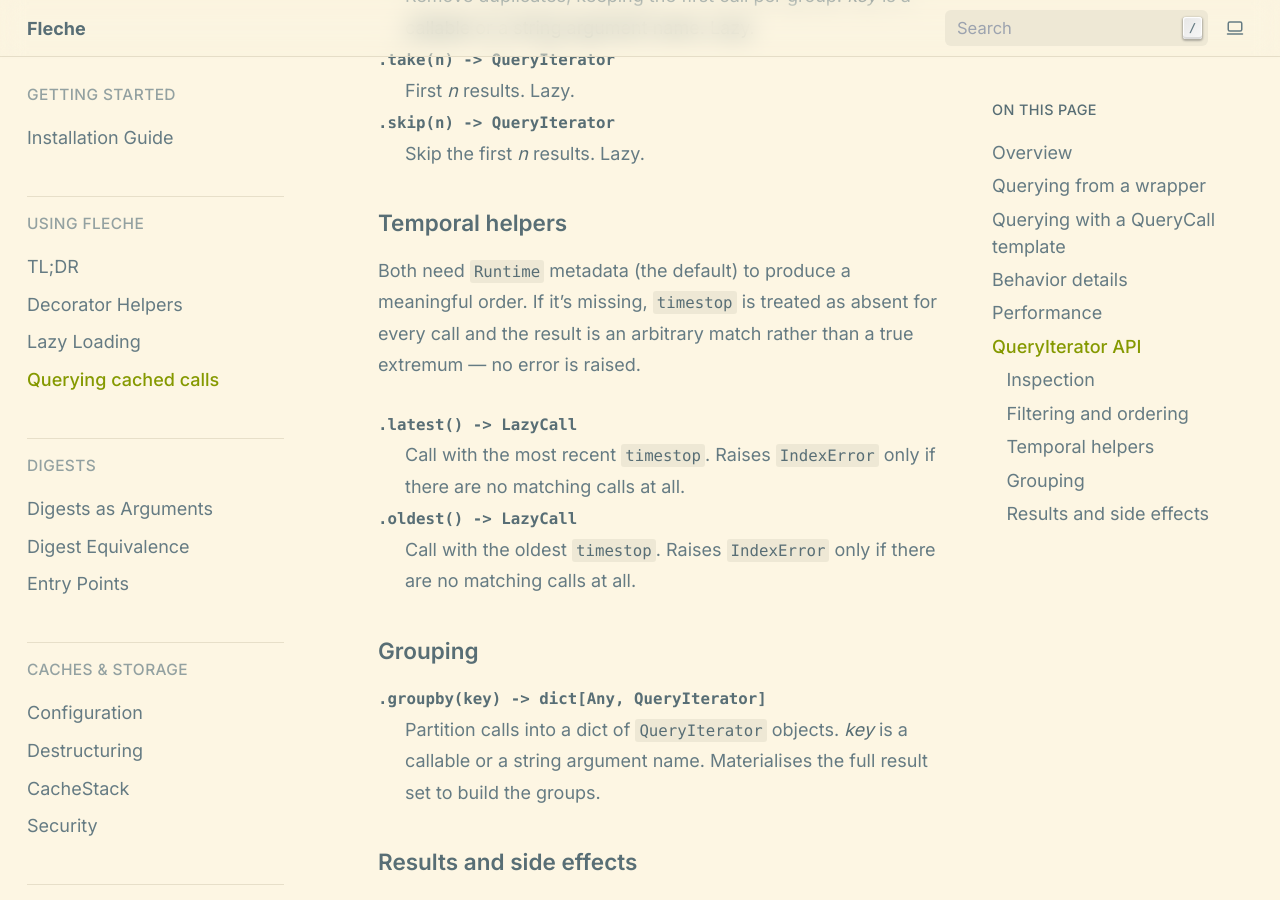
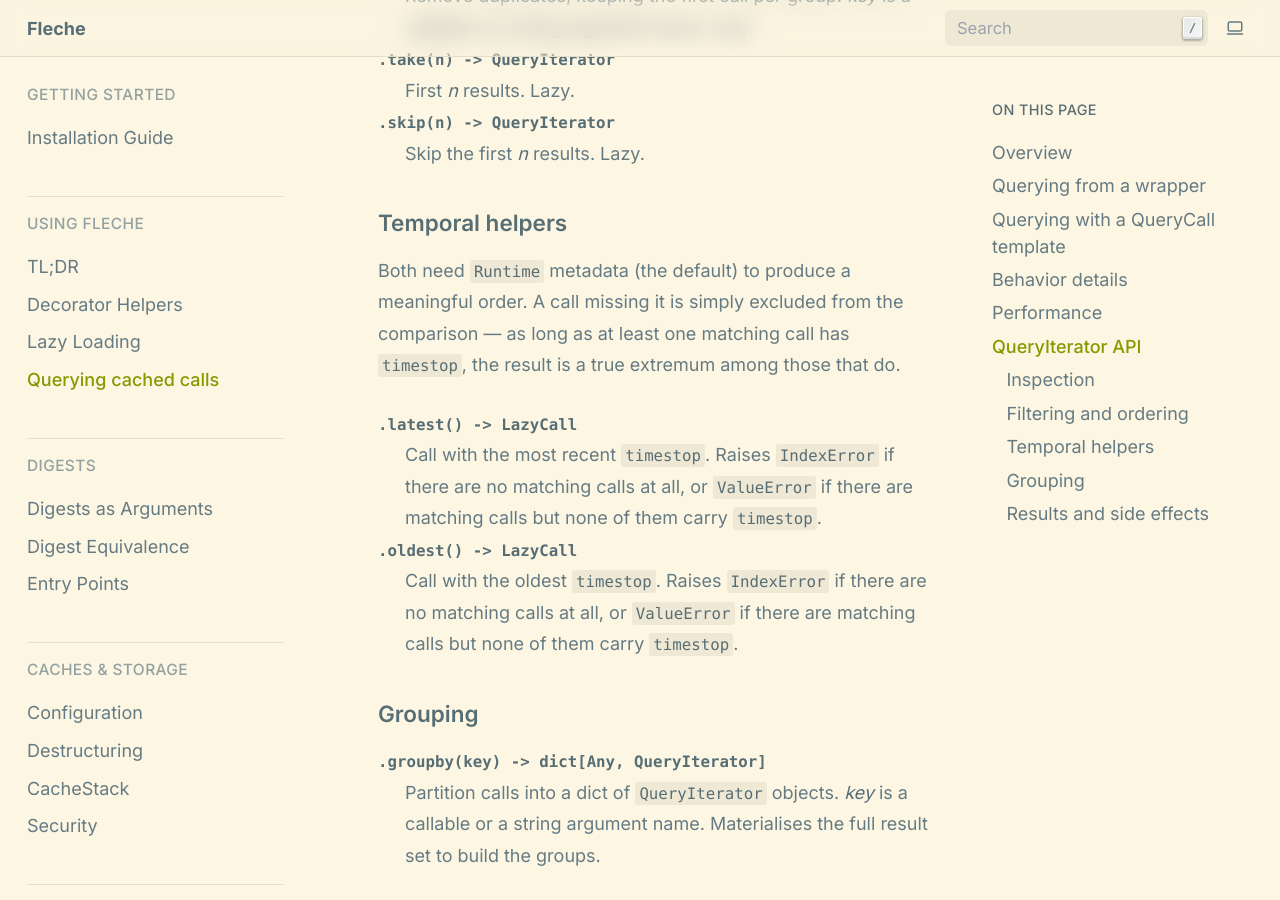
Before and after one commit to pmrv/fleche, a Sphinx documentation site: the page built from docs/usage/query.rst, in a window 1280 px wide and 900 px high, scrolled down 4023 px. Built offline with Sphinx 7.4.7, drawn with Linux system fonts in a browser that asks for light colours; pages that are not in the unit, such as notebooks, are missing from menus.

Commit message:
docs(query): update latest()/oldest() wording for the new ValueError
Rebased onto main now that #894 landed. That PR changed the actual
behavior this page documents: .latest()/.oldest() used to silently
return an arbitrary match when no matching call carried Runtime
metadata; they now raise ValueError in that case (still IndexError for
an empty result set). Verified against the merged behavior directly.

```diff
--- a/docs/usage/query.rst
+++ b/docs/usage/query.rst
@@ -131,17 +131,19 @@ Temporal helpers
 ~~~~~~~~~~~~~~~~
 
 Both need :class:`~fleche.metadata.Runtime` metadata (the default) to
-produce a meaningful order. If it's missing, ``timestop`` is treated as
-absent for every call and the result is an arbitrary match rather than a
-true extremum — no error is raised.
+produce a meaningful order. A call missing it is simply excluded from the
+comparison — as long as at least one matching call has ``timestop``, the
+result is a true extremum among those that do.
 
 ``.latest() -> LazyCall``
-    Call with the most recent ``timestop``.  Raises :exc:`IndexError` only
-    if there are no matching calls at all.
+    Call with the most recent ``timestop``.  Raises :exc:`IndexError` if
+    there are no matching calls at all, or :exc:`ValueError` if there are
+    matching calls but none of them carry ``timestop``.
 
 ``.oldest() -> LazyCall``
-    Call with the oldest ``timestop``.  Raises :exc:`IndexError` only if
-    there are no matching calls at all.
+    Call with the oldest ``timestop``.  Raises :exc:`IndexError` if there
+    are no matching calls at all, or :exc:`ValueError` if there are
+    matching calls but none of them carry ``timestop``.
 
 Grouping
 ~~~~~~~~
```
